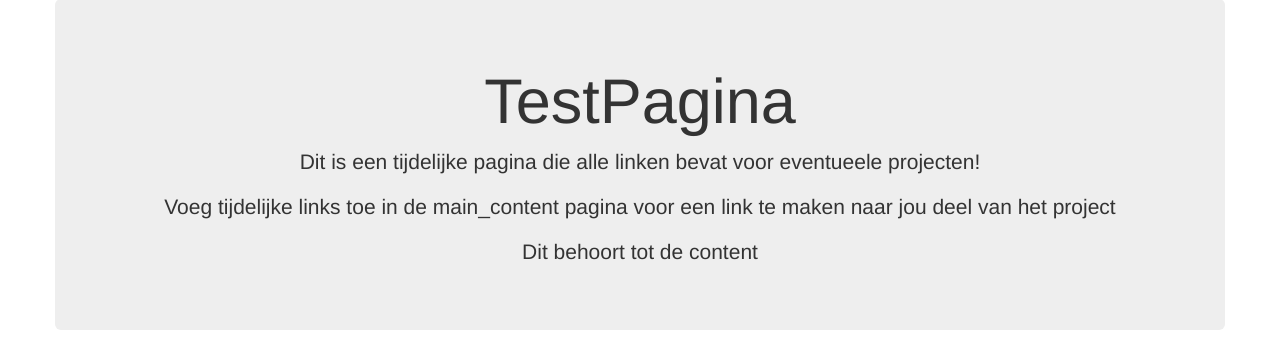
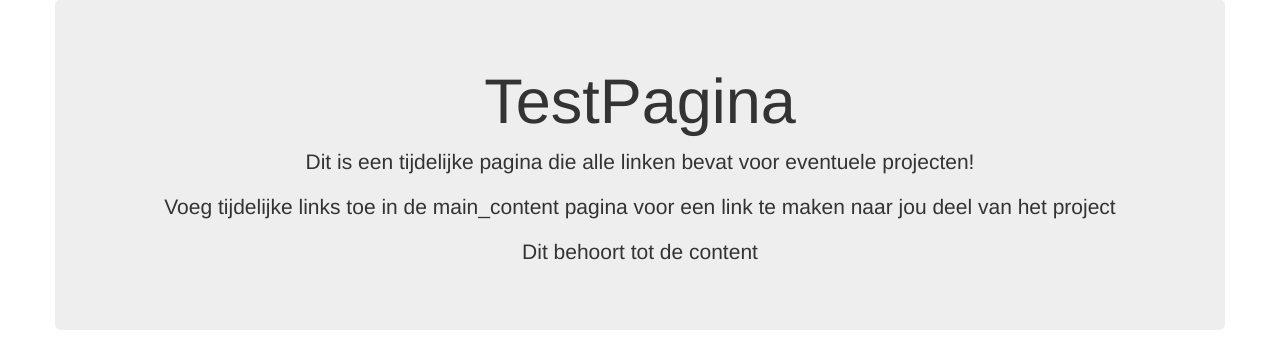
Before and after one commit to NielsPeeters/KempenRust, a CodeIgniter app: page /project/ in a window 1280 px wide. Shown: the part 396-739 px from the top of the page. Run offline with CodeIgniter, Linux system fonts and the light colour scheme; some libraries are stand-ins or nearby versions.

Commit message:
kleine spellingscheck

```diff
--- a/application/views/main_content.php
+++ b/application/views/main_content.php
@@ -1,7 +1,7 @@
 <!-- Jumbotron Header -->
 <header class="jumbotron hero-spacer">
     <h1>TestPagina</h1>
-    <p>Dit is een tijdelijke pagina die alle linken bevat voor eventueele projecten!</p>
+    <p>Dit is een tijdelijke pagina die alle linken bevat voor eventuele projecten!</p>
     <p>Voeg tijdelijke links toe in de main_content pagina voor een link te maken naar jou deel van het project </p>
     <p>Dit behoort tot de content</p>
 </header>
--- a/application/views/main_navbar.php
+++ b/application/views/main_navbar.php
@@ -84,7 +84,7 @@ if($user == null){
                         <?php echo form_input(array('type' => 'password', 'name' => 'wachtwoord', 'id' => 'wachtwoord', 'class' => 'form-control', 'placeholder' => 'Wachtwoord')); ?>
 
 
-                        <div id='error' class="alert alert-danger">Aanmelden mislukt, controleer jou aanmeld gegevens.</div>
+                        <div id='error' class="alert alert-danger">Aanmelden mislukt, controleer uw aanmeldgegevens.</div>
                         <hr/>
                         <?php
                             echo anchor('/persoon/nieuw', 'Nieuwe gebruiker') . '<br/>';
```
